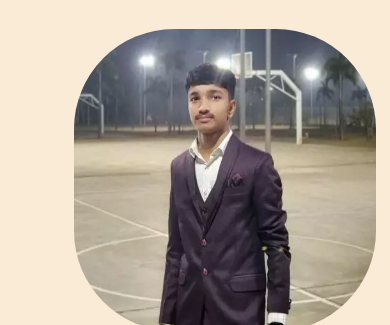
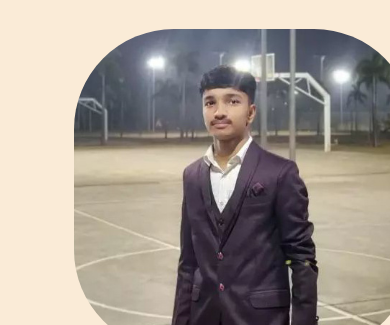
Before and after one commit to 22push/porfolio, a plain HTML site: page index.html in a window 390 px wide. Shown: the part 179-504 px from the top of the page. Drawn offline with Linux system fonts and the light colour scheme.

Commit message:
Update profile.css

```diff
--- a/profile.css
+++ b/profile.css
@@ -47,7 +47,7 @@ body {
     justify-content: space-around;
     text-align: end;
     float: left;
-    padding: 20px 60px;
+    padding: 20px 40px;
     font-size: 150%;
     font-weight: bold;
     margin-top: 0.45cm;
@@ -212,8 +212,8 @@ margin: 1%;
         color: #000000;
     }
     .name img {
-        height: 8cm;
-        width: 8cm;
+        height: 8.5cm;
+        width: 9cm;
         border-radius: 100px;
       float: initial;
     }
```
